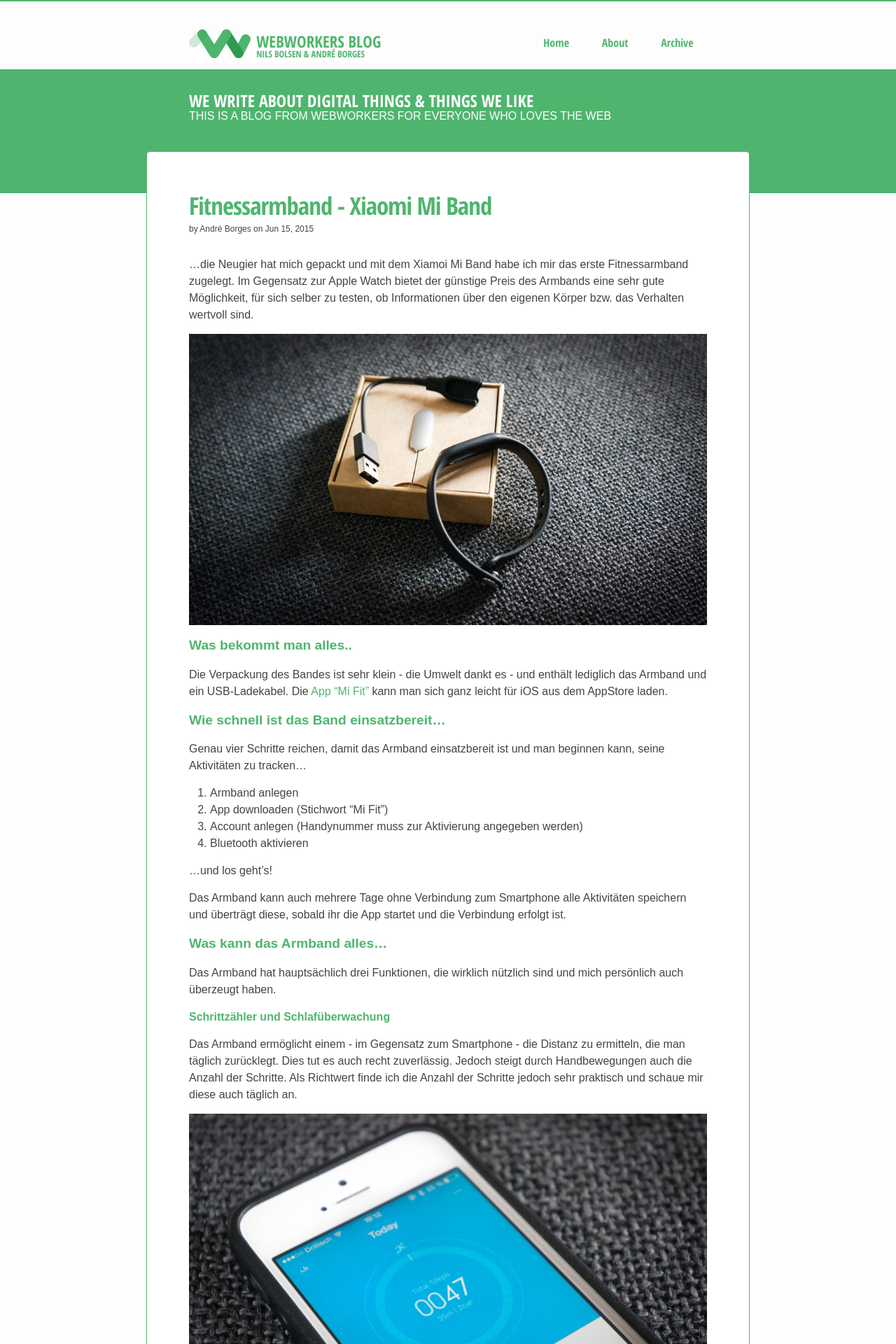
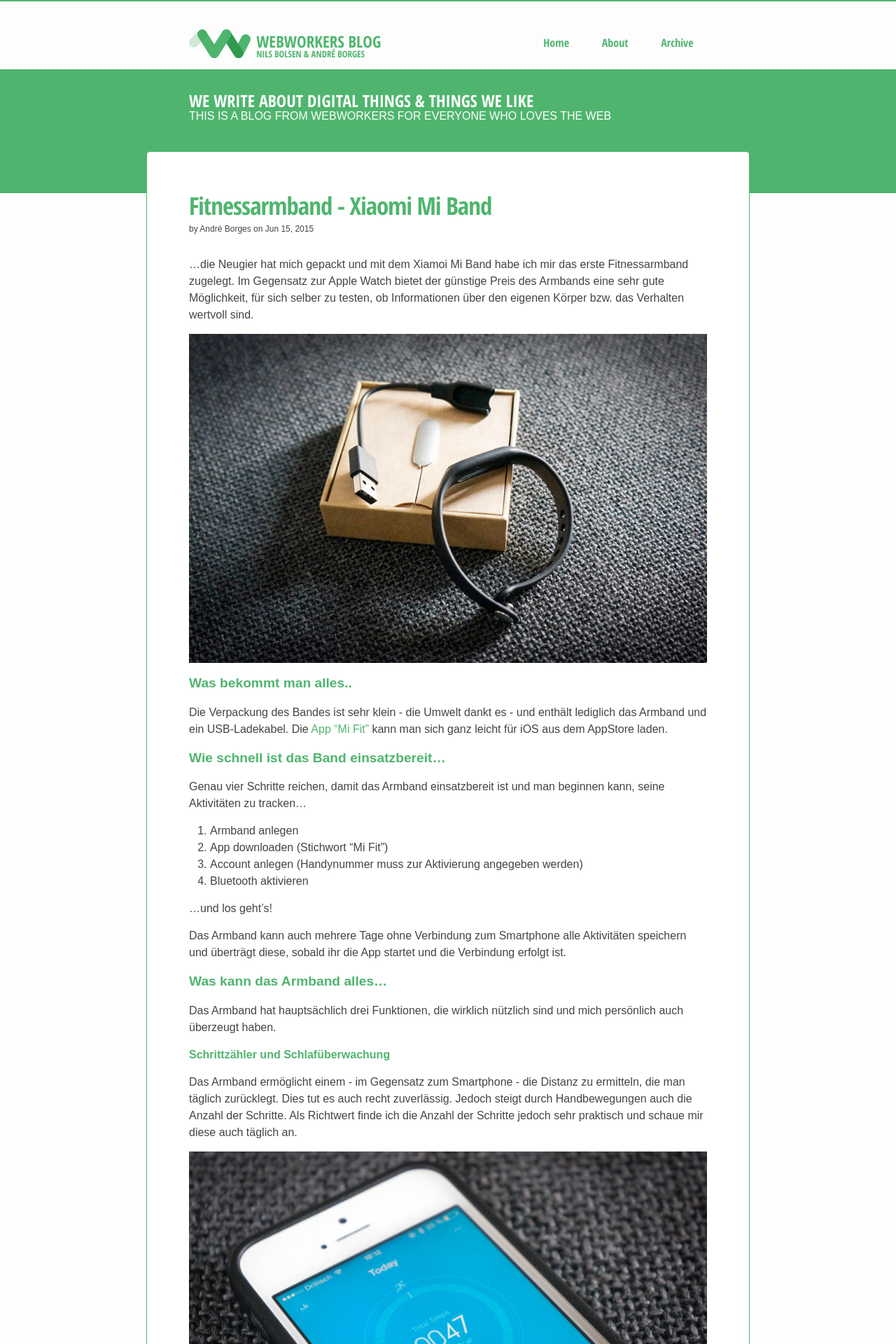
Before and after one commit to webwb/webwb.github.io, a Jekyll site: the page built from _posts/2015-06-15-fitnessarmband-xiaomi-mi-band.md, in a window 1280 px wide. Shown: the top 1920 px of the page at 70% size. Built offline with Jekyll 4.4.1, drawn with Linux system fonts in a browser that asks for light colours; comment, search, counter and statistics services are not loaded.

Commit message:
Updated 2015-06-15-fitnessarmband-xiaomi-mi-band.md

```diff
--- a/_posts/2015-06-15-fitnessarmband-xiaomi-mi-band.md
+++ b/_posts/2015-06-15-fitnessarmband-xiaomi-mi-band.md
@@ -5,7 +5,7 @@
 author: André Borges
 categories: digital
 comments: true
-image: DSC06984.jpg
+image: mibandpackage.jpg
 ---
 
 
@@ -13,7 +13,7 @@
 
 ...die Neugier hat mich gepackt und mit dem Xiamoi Mi Band habe ich mir das erste Fitnessarmband zugelegt. Im Gegensatz zur Apple Watch bietet der günstige Preis des Armbands eine sehr gute Möglichkeit, für sich selber zu testen, ob Informationen über den eigenen Körper bzw. das Verhalten wertvoll sind.
 
-![mibandpackage]({{site.baseurl}}/images/DSC06984.jpg)
+![mibandpackage]({{site.baseurl}}/images/mibandpackage.jpg)
 
 ## Was bekommt man alles..
 Die Verpackung des Bandes ist sehr klein - die Umwelt dankt es - und enthält lediglich das Armband und ein USB-Ladekabel. Die [App "Mi Fit"](https://itunes.apple.com/de/app/mi-fit/id938688461?mt=8) kann man sich ganz leicht für iOS aus dem AppStore laden.
```
